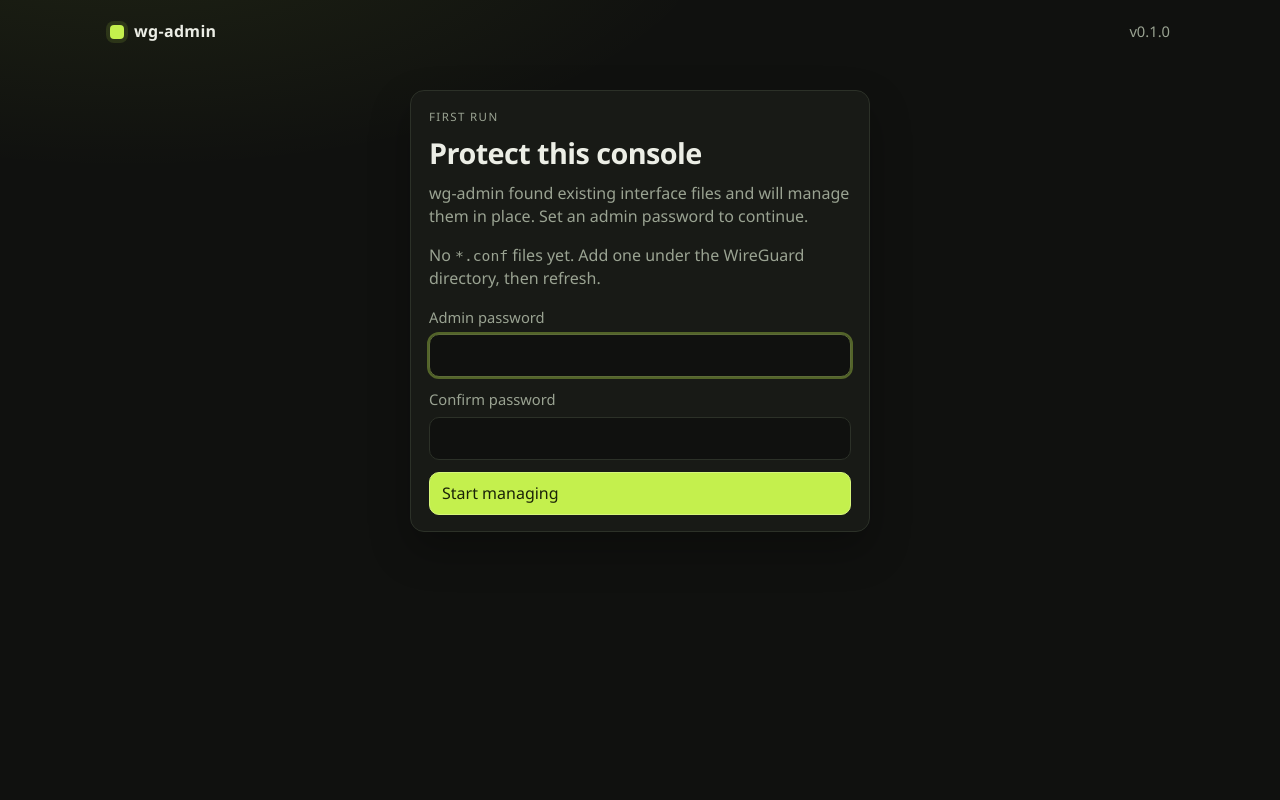
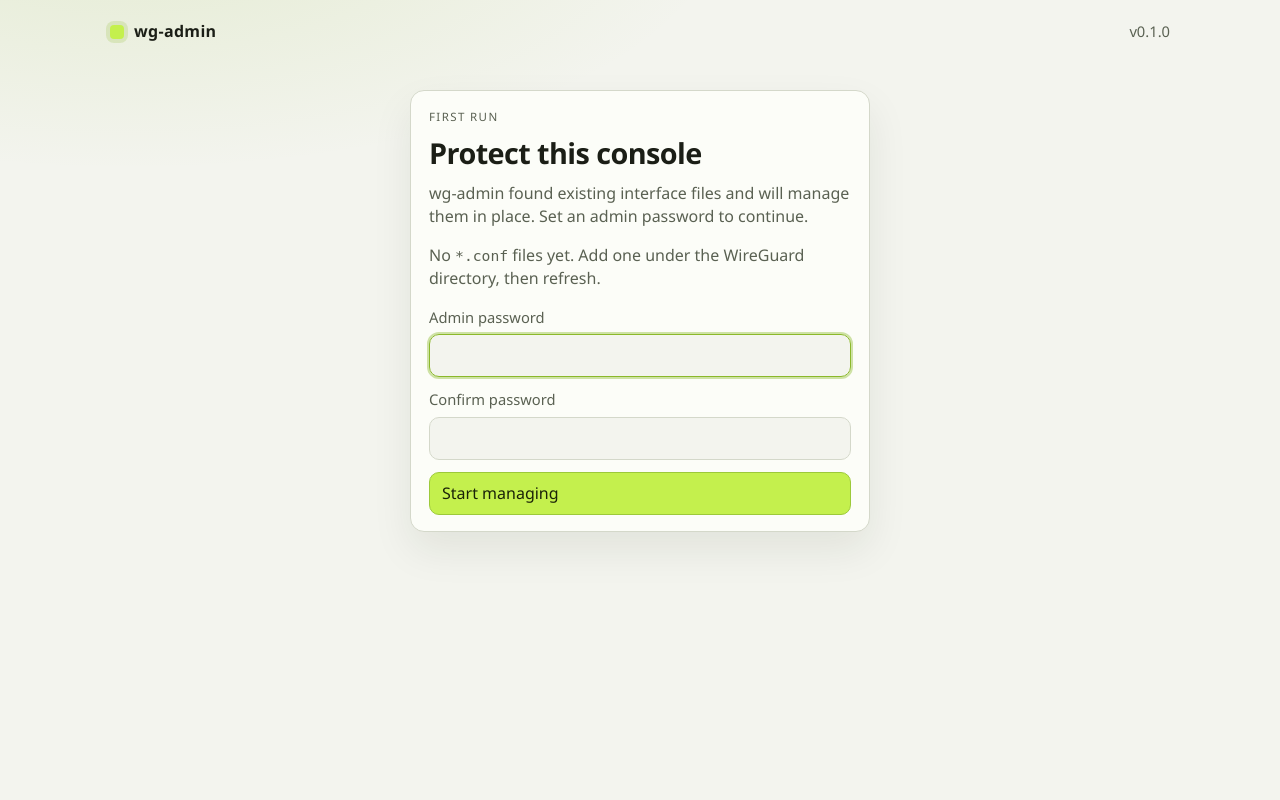
Before and after one commit to logimaxx/wg-admin, a FastAPI app: page /setup in a window 1280 px wide. Run offline with FastAPI, Linux system fonts and the light colour scheme.

Commit message:
Implement theme toggle functionality and enhance CSS for dark/light modes
- Added JavaScript functions to manage theme switching between light and dark modes, including persistence in local storage.
- Updated CSS variables to define styles for both themes, improving visual consistency and accessibility.
- Introduced a theme toggle button with appropriate ARIA attributes for better usability.
- Adjusted various CSS properties to utilize new theme variables for hover effects, borders, and backgrounds.

```diff
--- a/wg_admin/static/app.css
+++ b/wg_admin/static/app.css
@@ -1,4 +1,6 @@
-:root {
+:root,
+html[data-theme="dark"] {
+  color-scheme: dark;
   --bg: #10110f;
   --bg-elev: #181a16;
   --bg-soft: #1f221c;
@@ -15,6 +17,55 @@
   --radius: 14px;
   --font: "IBM Plex Sans", "Segoe UI", sans-serif;
   --mono: "IBM Plex Mono", ui-monospace, monospace;
+  --glow: rgba(196, 240, 77, 0.08);
+  --brand-ring: rgba(196, 240, 77, 0.12);
+  --card-hover: #3d4634;
+  --pill-demo-border: #4d5a2a;
+  --led-off: #4a4f45;
+  --banner-ok-bg: #182016;
+  --banner-ok-line: #2f4a28;
+  --banner-bad-bg: #2a1614;
+  --banner-bad-line: #5a2d28;
+  --focus-ring: rgba(196, 240, 77, 0.35);
+  --focus-border: #5d6b38;
+  --primary-border: #d6f57a;
+  --code: #d5d8cc;
+  --modal-scrim: rgba(8, 9, 7, 0.72);
+  --ok-glow: rgba(125, 206, 122, 0.6);
+  --warn-glow: rgba(227, 179, 65, 0.5);
+}
+
+html[data-theme="light"] {
+  color-scheme: light;
+  --bg: #f3f4ee;
+  --bg-elev: #fcfdf8;
+  --bg-soft: #eaecdf;
+  --line: #d4d8ca;
+  --text: #1b1e16;
+  --muted: #5a6152;
+  --dim: #7a8170;
+  --accent: #c4f04d;
+  --accent-ink: #1a2208;
+  --ok: #2f8a3a;
+  --warn: #b07a12;
+  --bad: #c2473b;
+  --shadow: 0 18px 40px rgba(28, 32, 18, 0.08);
+  --glow: rgba(139, 184, 42, 0.14);
+  --brand-ring: rgba(139, 184, 42, 0.2);
+  --card-hover: #b7c08e;
+  --pill-demo-border: #c2d07a;
+  --led-off: #c5c9ba;
+  --banner-ok-bg: #e8f3e4;
+  --banner-ok-line: #b5d4ae;
+  --banner-bad-bg: #f8e6e3;
+  --banner-bad-line: #e2b4ae;
+  --focus-ring: rgba(139, 184, 42, 0.4);
+  --focus-border: #8bb82a;
+  --primary-border: #9cc93a;
+  --code: #3a3f32;
+  --modal-scrim: rgba(28, 32, 18, 0.42);
+  --ok-glow: rgba(47, 138, 58, 0.35);
+  --warn-glow: rgba(176, 122, 18, 0.35);
 }
 
 * { box-sizing: border-box; }
@@ -22,7 +73,7 @@ html, body { margin: 0; min-height: 100%; }
 body {
   font-family: var(--font);
   background:
-    radial-gradient(1200px 500px at 10% -10%, rgba(196, 240, 77, 0.08), transparent 50%),
+    radial-gradient(1200px 500px at 10% -10%, var(--glow), transparent 50%),
     var(--bg);
   color: var(--text);
   line-height: 1.45;
@@ -48,10 +99,39 @@ code, .mono { font-family: var(--mono); font-size: 0.92em; }
   height: 14px;
   border-radius: 4px;
   background: var(--accent);
-  box-shadow: 0 0 0 4px rgba(196, 240, 77, 0.12);
+  box-shadow: 0 0 0 4px var(--brand-ring);
 }
 .brand-name { font-weight: 650; letter-spacing: 0.02em; }
 .top-meta { display: flex; gap: 14px; align-items: center; font-size: 0.92rem; }
+
+.theme-toggle {
+  appearance: none;
+  width: 34px;
+  height: 34px;
+  border: 1px solid var(--line);
+  background: var(--bg-soft);
+  color: var(--text);
+  border-radius: 10px;
+  cursor: pointer;
+  display: inline-flex;
+  align-items: center;
+  justify-content: center;
+  padding: 0;
+}
+.theme-toggle:hover { border-color: var(--card-hover); }
+.theme-toggle:focus-visible { outline: 2px solid var(--focus-ring); outline-offset: 2px; }
+.theme-toggle svg {
+  width: 16px;
+  height: 16px;
+  fill: none;
+  stroke: currentColor;
+  stroke-width: 1.8;
+  stroke-linecap: round;
+  stroke-linejoin: round;
+}
+html[data-theme="dark"] .theme-toggle .icon-moon,
+html:not([data-theme="light"]) .theme-toggle .icon-moon { display: none; }
+html[data-theme="light"] .theme-toggle .icon-sun { display: none; }
 
 .eyebrow {
   text-transform: uppercase;
@@ -159,8 +243,10 @@ input:focus { outline: 2px solid rgba(196, 240, 77, 0.35); border-color: #5d6b38
   align-items: center;
 }
 .btn-small { padding: 4px 8px; font-size: 0.85rem; border-radius: 8px; }
-.btn-primary { background: var(--accent); color: var(--accent-ink); border-color: #d6f57a; }
+.btn-primary { background: var(--accent); color: var(--accent-ink); border-color: var(--primary-border); }
 .btn:hover { filter: brightness(1.06); }
+html[data-theme="light"] .btn:hover { filter: brightness(0.97); }
+html[data-theme="light"] .btn-primary:hover { filter: brightness(1.04); }
 .linkish {
   background: none;
   border: 0;
--- a/wg_admin/static/app.js
+++ b/wg_admin/static/app.js
@@ -1,6 +1,50 @@
 (() => {
   const $ = (sel, root = document) => root.querySelector(sel);
   const $$ = (sel, root = document) => [...root.querySelectorAll(sel)];
+  const THEME_KEY = "wg-admin-theme";
+
+  function systemTheme() {
+    return window.matchMedia("(prefers-color-scheme: light)").matches ? "light" : "dark";
+  }
+  function storedTheme() {
+    try {
+      const value = localStorage.getItem(THEME_KEY);
+      if (value === "light" || value === "dark") return value;
+    } catch {
+      /* private mode */
+    }
+    return null;
+  }
+  function currentTheme() {
+    return document.documentElement.getAttribute("data-theme") === "light" ? "light" : "dark";
+  }
+  function syncThemeToggle() {
+    const button = $("[data-theme-toggle]");
+    if (!button) return;
+    const next = currentTheme() === "dark" ? "light" : "dark";
+    const label = `Switch to ${next} mode`;
+    button.setAttribute("aria-label", label);
+    button.setAttribute("title", label);
+  }
+  function applyTheme(theme, persist) {
+    document.documentElement.setAttribute("data-theme", theme);
+    if (persist) {
+      try {
+        localStorage.setItem(THEME_KEY, theme);
+      } catch {
+        /* private mode */
+      }
+    }
+    syncThemeToggle();
+  }
+
+  applyTheme(storedTheme() || systemTheme(), false);
+  const media = window.matchMedia("(prefers-color-scheme: light)");
+  const onSystemTheme = () => {
+    if (!storedTheme()) applyTheme(systemTheme(), false);
+  };
+  if (media.addEventListener) media.addEventListener("change", onSystemTheme);
+  else media.addListener(onSystemTheme);
 
   function openModal(id) {
     const el = document.getElementById(id);
@@ -13,6 +57,11 @@
   }
 
   document.addEventListener("click", (event) => {
+    const themeToggle = event.target.closest("[data-theme-toggle]");
+    if (themeToggle) {
+      applyTheme(currentTheme() === "dark" ? "light" : "dark", true);
+      return;
+    }
     const open = event.target.closest("[data-open]");
     if (open) {
       openModal(open.dataset.open);
```
Also changed, not shown: other parts of wg_admin/static/app.css (+14 -10 lines).
